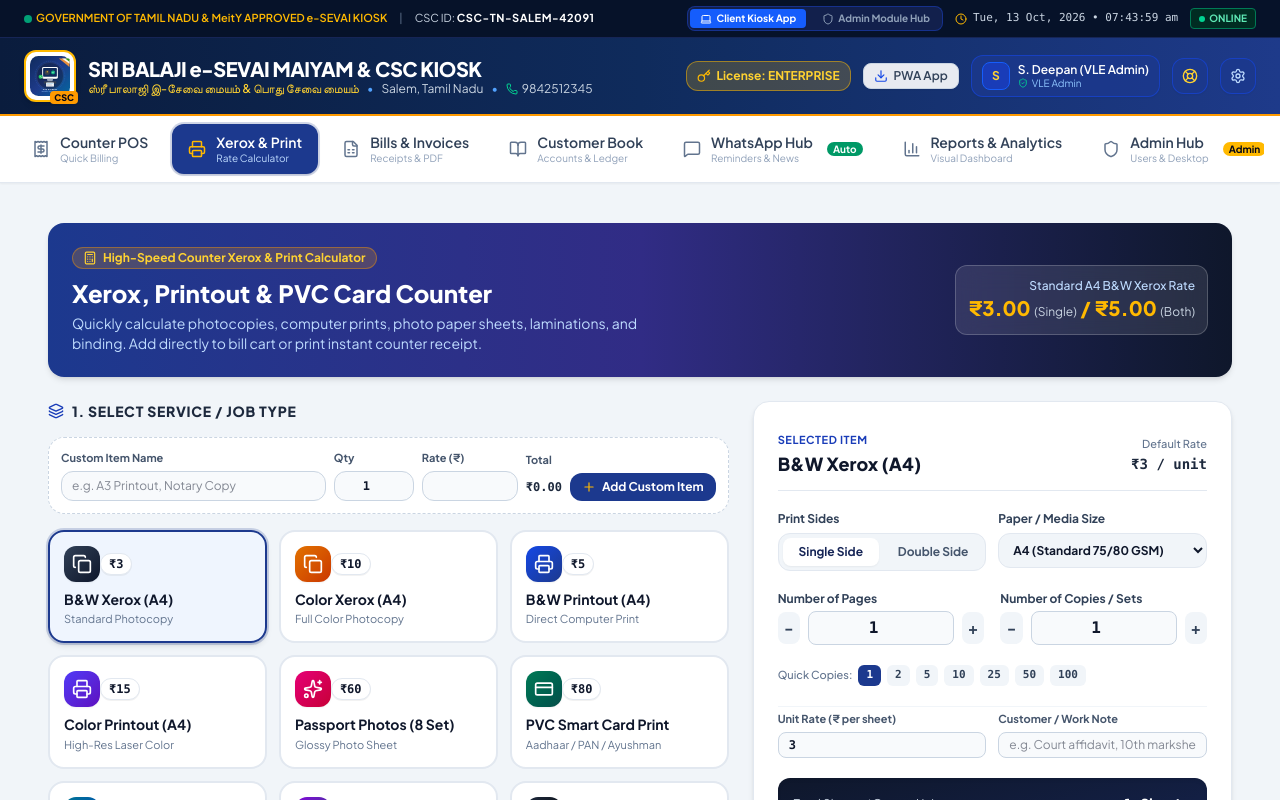
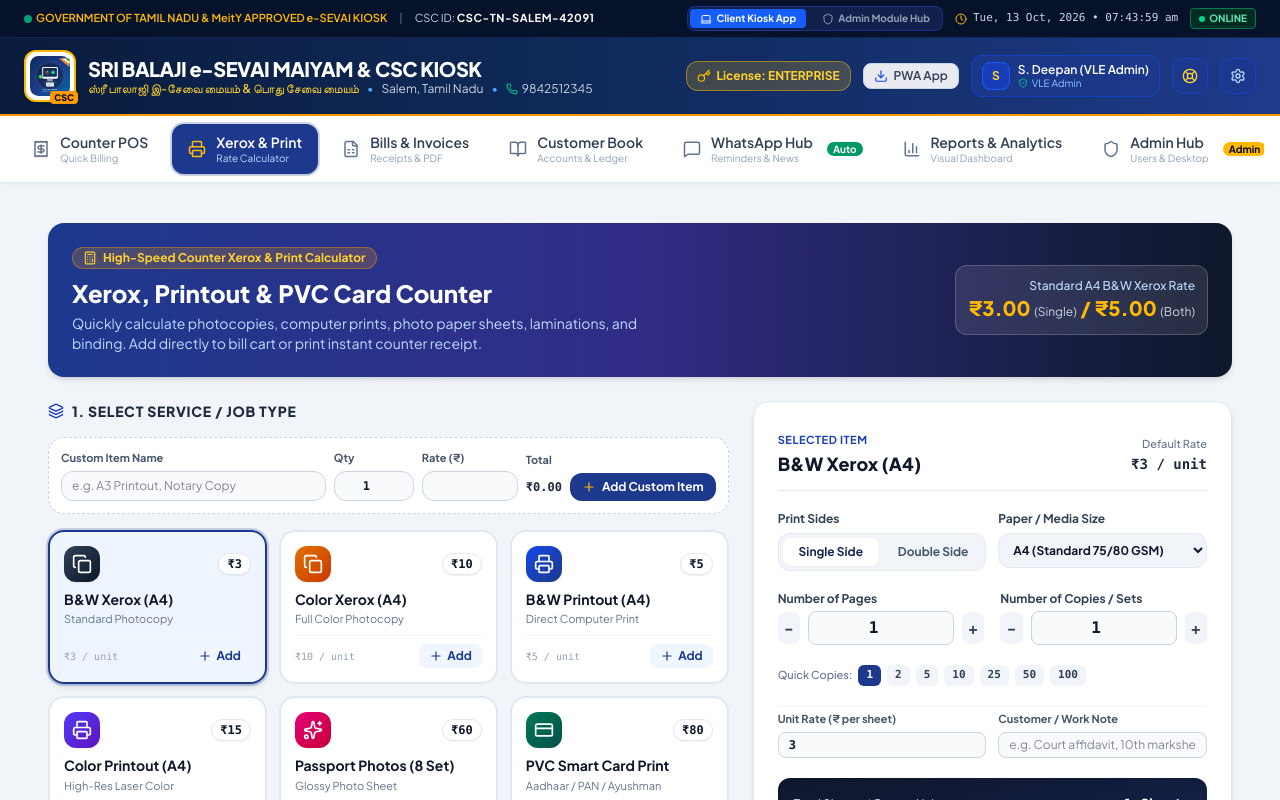
Before and after one commit to Deepansri94/csc-hub, a React (Vite) app: page / in a window 1280 px wide. Both pictures are taken after a click on the button "Open Xerox & Print Calculator". Shown: the top 800 px of the page. Built offline with nearby package versions, Linux system fonts and the light colour scheme.

Commit message:
feat: add quick Add button on each Xerox preset tile like POS service tiles

```diff
--- a/src/components/XeroxCalculator.tsx
+++ b/src/components/XeroxCalculator.tsx
@@ -305,10 +305,10 @@ export const XeroxCalculator: React.FC<XeroxCalculatorProps> = ({
               const Icon = preset.icon;
               const isSelected = selectedPreset.id === preset.id;
               return (
-                <button
+                <div
                   key={preset.id}
                   onClick={() => handleSelectPreset(preset)}
-                  className={`p-3.5 rounded-2xl text-left transition-all border-2 relative overflow-hidden flex flex-col justify-between ${
+                  className={`p-3.5 rounded-2xl text-left transition-all border-2 relative overflow-hidden flex flex-col justify-between cursor-pointer ${
                     isSelected
                       ? 'border-blue-900 bg-blue-50/80 shadow-md ring-2 ring-blue-900/20'
                       : 'border-slate-200 bg-white hover:border-slate-300 hover:shadow-xs'
@@ -331,7 +331,31 @@ export const XeroxCalculator: React.FC<XeroxCalculatorProps> = ({
                       {preset.sub}
                     </p>
                   </div>
-                </button>
+
+                  <div className="pt-2 mt-2 border-t border-slate-100 flex items-center justify-between">
+                    <span className="text-[10px] text-slate-400 font-mono">₹{preset.defaultRate} / unit</span>
+                    <button
+                      onClick={(e) => {
+                        e.stopPropagation();
+                        onAddToCart({
+                          id: 'xerox-' + Date.now(),
+                          name: preset.title,
+                          category: 'xerox',
+                          quantity: 1,
+                          unitPrice: preset.defaultRate,
+                          amount: preset.defaultRate,
+                          details: preset.sub,
+                        });
+                        setAddedAnimation(true);
+                        setTimeout(() => setAddedAnimation(false), 1500);
+                      }}
+                      className="inline-flex items-center gap-1 px-2.5 py-1 rounded-lg bg-blue-50 hover:bg-blue-900 hover:text-white text-blue-900 text-xs font-bold transition"
+                    >
+                      <Plus className="w-3.5 h-3.5" />
+                      <span>Add</span>
+                    </button>
+                  </div>
+                </div>
               );
             })}
           </div>
```
